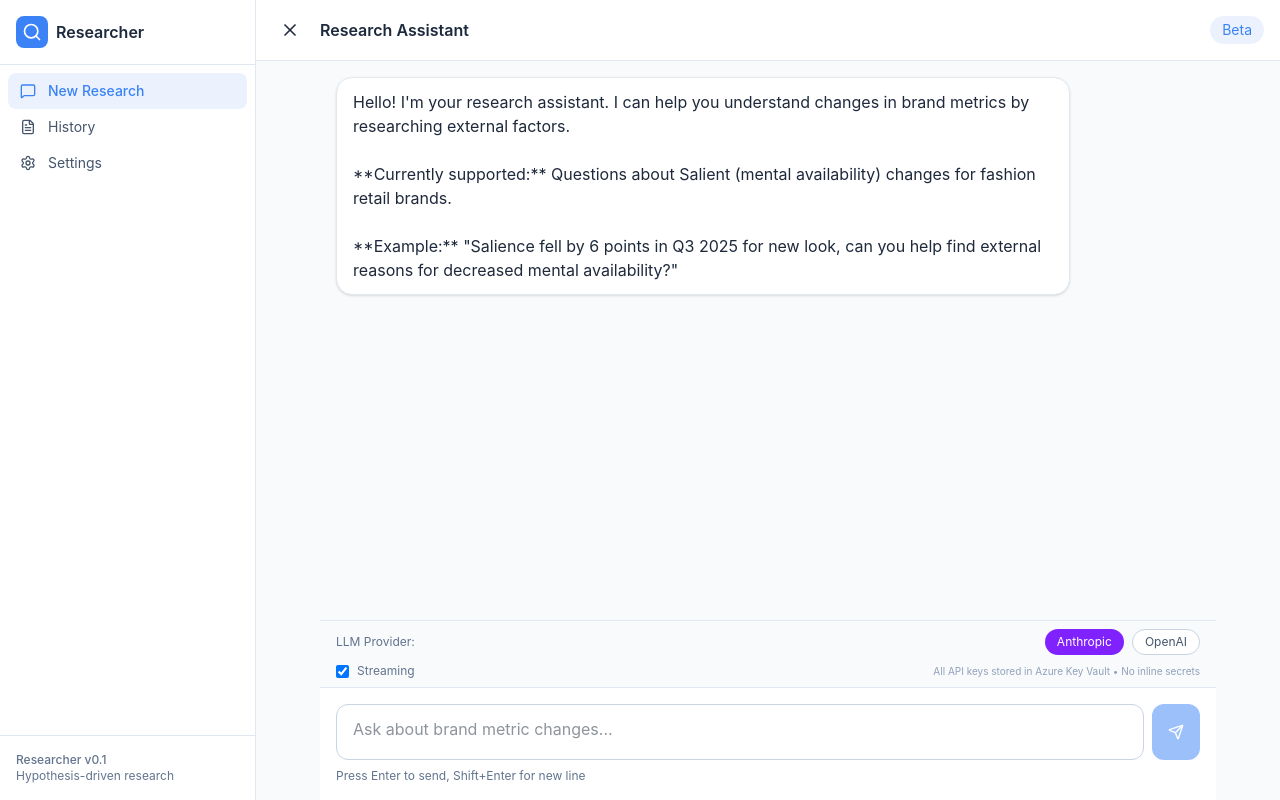
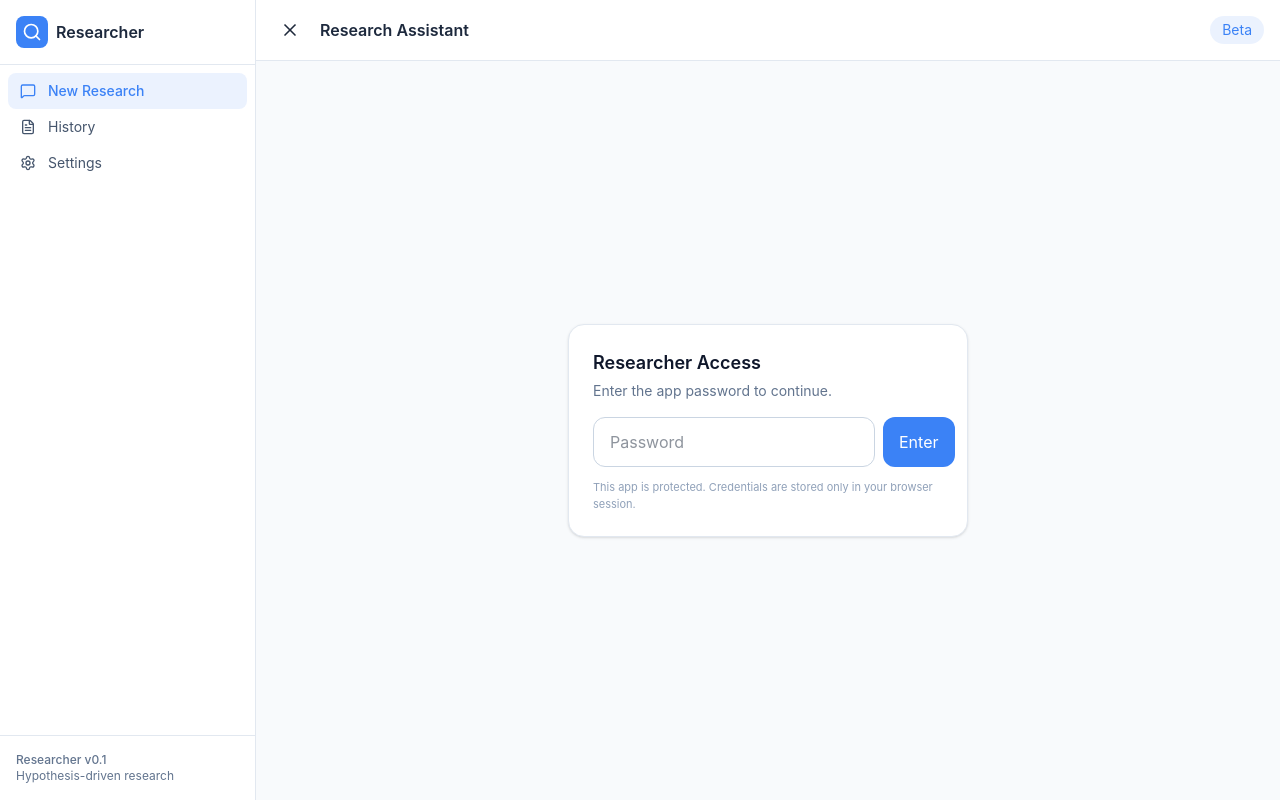
Before and after one commit to kabzadev/Researcher, a React app in the folder frontend/: page / in a window 1280 px wide. Built offline with nearby package versions, Linux system fonts and the light colour scheme; the HTML template or start-up script is replaced by a standard one.

Commit message:
Add simple bearer-password gate for entire app (KV-backed)

```diff
--- a/frontend/src/components/ChatInterface.tsx
+++ b/frontend/src/components/ChatInterface.tsx
@@ -33,6 +33,7 @@ export function ChatInterface() {
   const [isLoading, setIsLoading] = useState(false)
   const [provider, setProvider] = useState<'anthropic' | 'openai'>('anthropic')
   const [streamingEnabled, setStreamingEnabled] = useState(true)
+  const [appPassword, setAppPassword] = useState<string>(() => sessionStorage.getItem('researcher_app_password') || '')
   const messagesEndRef = useRef<HTMLDivElement>(null)
 
   const scrollToBottom = () => {
@@ -131,7 +132,10 @@ export function ChatInterface() {
         // Non-streaming mode (wait for full response)
         const response = await fetch(`${API_URL}/research`, {
           method: 'POST',
-          headers: { 'Content-Type': 'application/json' },
+          headers: {
+            'Content-Type': 'application/json',
+            'Authorization': `Bearer ${appPassword}`
+          },
           body: JSON.stringify({ question: input, provider })
         })
 
@@ -146,7 +150,10 @@ export function ChatInterface() {
       // Streaming mode (SSE)
       const response = await fetch(`${API_URL}/research/stream`, {
         method: 'POST',
-        headers: { 'Content-Type': 'application/json' },
+        headers: {
+          'Content-Type': 'application/json',
+          'Authorization': `Bearer ${appPassword}`
+        },
         body: JSON.stringify({ question: input, provider })
       })
 
@@ -222,6 +229,38 @@ export function ChatInterface() {
     } finally {
       setIsLoading(false)
     }
+  }
+
+  // Simple app-wide password gate
+  if (!appPassword) {
+    return (
+      <div className="flex flex-col h-full max-w-md mx-auto justify-center p-6">
+        <div className="bg-white border border-slate-200 rounded-2xl p-6 shadow-sm">
+          <h2 className="text-lg font-semibold text-slate-900">Researcher Access</h2>
+          <p className="text-sm text-slate-500 mt-1">Enter the app password to continue.</p>
+
+          <div className="mt-4 flex gap-2">
+            <input
+              type="password"
+              value={appPassword}
+              onChange={(e) => setAppPassword(e.target.value)}
+              placeholder="Password"
+              className="flex-1 rounded-xl border border-slate-300 px-4 py-3 focus:outline-none focus:ring-2 focus:ring-primary focus:border-transparent"
+            />
+            <button
+              onClick={() => sessionStorage.setItem('researcher_app_password', appPassword)}
+              className="px-4 py-2 bg-primary text-white rounded-xl hover:bg-primary-dark transition-colors"
+            >
+              Enter
+            </button>
+          </div>
+
+          <p className="mt-3 text-[11px] text-slate-400">
+            This app is protected. Credentials are stored only in your browser session.
+          </p>
+        </div>
+      </div>
+    )
   }
 
   return (
```
Also changed, not shown: 1 other file (tests, documents, lock files or other folders).
